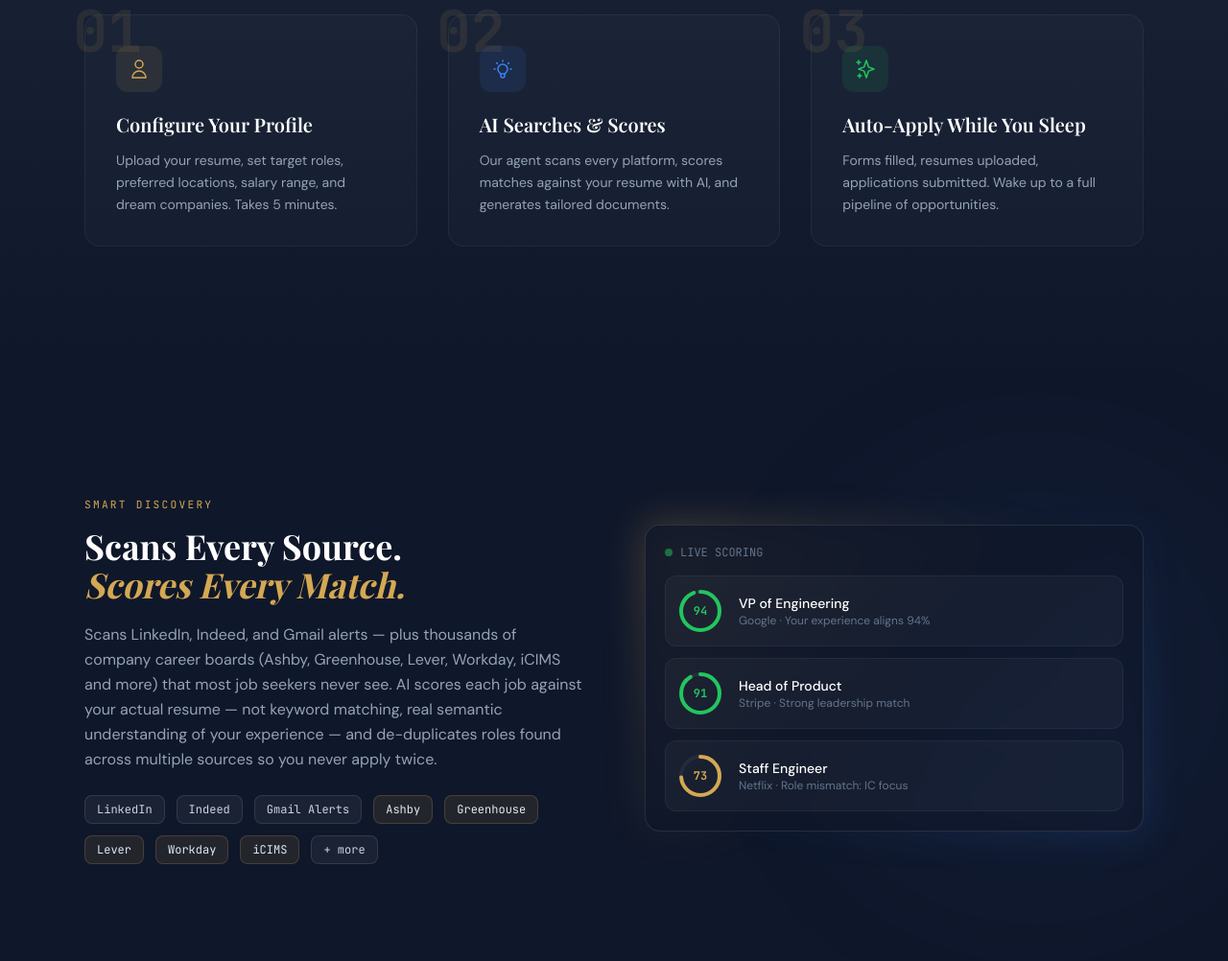
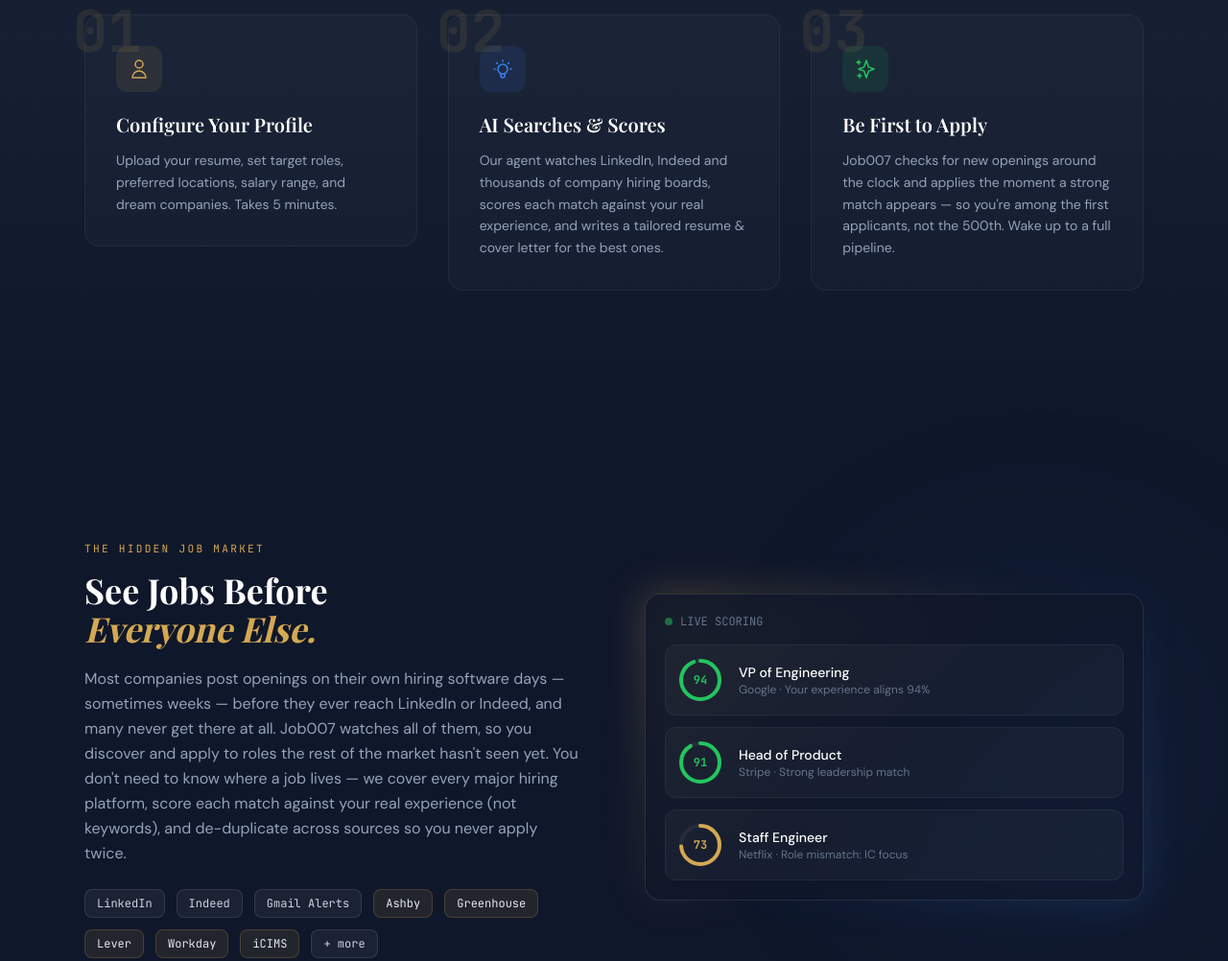
Before and after one commit to ddescause/job007-website, a plain HTML site: page index.html in a window 1280 px wide. Shown: the part 1786-2788 px from the top of the page at 96% size. Drawn offline with nearby package versions, Linux system fonts and the light colour scheme; a web font is replaced by a local one.

Commit message:
Website: lead with benefits — hidden/early jobs + be first to apply
Reframe away from ATS jargon (consumers don't know "ATS"/Ashby) toward the value:
- Hero + meta: "jobs you won't find on LinkedIn/Indeed, often before they're posted
  there" + "first in line to apply the moment a match appears".
- Smart Discovery → "The Hidden Job Market / See Jobs Before Everyone Else": companies
  post on their own hiring software before (or instead of) the big job sites; you
  don't need to know where — we cover every major platform.
- How-it-works step 3 → "Be First to Apply": applies around the clock so you're among
  the first applicants, not the 500th.

```diff
--- a/index.html
+++ b/index.html
@@ -4,7 +4,7 @@
   <meta charset="UTF-8">
   <meta name="viewport" content="width=device-width, initial-scale=1.0">
   <title>Job007 — Your AI Special Agent for Landing Your Dream Job</title>
-  <meta name="description" content="Job007 searches LinkedIn, Indeed, and thousands of company career boards (Ashby, Greenhouse, Lever, Workday) while you sleep. AI scores every job against your resume, writes tailored resumes & cover letters you refine by chat, and fills applications with a one-click browser assistant. Free to start — runs in your browser.">
+  <meta name="description" content="Job007 finds jobs you won't see on LinkedIn or Indeed — often before they're posted there — scores each against your resume, writes tailored resumes & cover letters you refine by chat, and applies the moment a match appears so you're first in line. Free to start — runs in your browser.">
   <script src="https://cdn.tailwindcss.com"></script>
   <script>
     tailwind.config = {
@@ -268,7 +268,7 @@
 
       <!-- Subtitle -->
       <p class="reveal reveal-delay-2 max-w-3xl mx-auto text-base sm:text-lg md:text-xl text-slate-400 leading-relaxed mb-10 font-light">
-        While you sleep, Job<span class="font-mono text-gold-400/80">007</span> searches LinkedIn, Indeed, Gmail alerts, and thousands of company career boards — Ashby, Greenhouse, Lever, Workday, iCIMS and more — scores every opportunity against your resume, generates tailored resumes and cover letters you refine just by chatting, and fills applications for you with a one-click browser assistant. Everything's ready for you by morning.
+        While you sleep, Job<span class="font-mono text-gold-400/80">007</span> scans LinkedIn, Indeed, and thousands of company hiring boards — surfacing roles you won't find on the big job sites, often <span class="text-gold-400/90">before they're posted there</span> — scores each against your resume, writes tailored resumes and cover letters you refine just by chatting, and is <span class="text-gold-400/90">first in line to apply</span> the moment a match appears. Everything's ready for you by morning.
       </p>
 
       <!-- CTA buttons -->
@@ -434,7 +434,7 @@
               <svg class="w-6 h-6 text-agent-blue" fill="none" stroke="currentColor" viewBox="0 0 24 24"><path stroke-linecap="round" stroke-linejoin="round" stroke-width="1.5" d="M9.663 17h4.673M12 3v1m6.364 1.636l-.707.707M21 12h-1M4 12H3m3.343-5.657l-.707-.707m2.828 9.9a5 5 0 117.072 0l-.548.547A3.374 3.374 0 0014 18.469V19a2 2 0 11-4 0v-.531c0-.895-.356-1.754-.988-2.386l-.548-.547z"/></svg>
             </div>
             <h3 class="font-display text-xl font-semibold text-white mb-3">AI Searches & Scores</h3>
-            <p class="text-sm text-slate-400 leading-relaxed">Our agent scans every platform, scores matches against your resume with AI, and generates tailored documents.</p>
+            <p class="text-sm text-slate-400 leading-relaxed">Our agent watches LinkedIn, Indeed and thousands of company hiring boards, scores each match against your real experience, and writes a tailored resume &amp; cover letter for the best ones.</p>
           </div>
         </div>
         <!-- Step 3 -->
@@ -444,8 +444,8 @@
             <div class="w-12 h-12 rounded-xl bg-agent-green/10 flex items-center justify-center mb-5">
               <svg class="w-6 h-6 text-agent-green" fill="none" stroke="currentColor" viewBox="0 0 24 24"><path stroke-linecap="round" stroke-linejoin="round" stroke-width="1.5" d="M5 3v4M3 5h4M6 17v4m-2-2h4m5-16l2.286 6.857L21 12l-5.714 2.143L13 21l-2.286-6.857L5 12l5.714-2.143L13 3z"/></svg>
             </div>
-            <h3 class="font-display text-xl font-semibold text-white mb-3">Auto-Apply While You Sleep</h3>
-            <p class="text-sm text-slate-400 leading-relaxed">Forms filled, resumes uploaded, applications submitted. Wake up to a full pipeline of opportunities.</p>
+            <h3 class="font-display text-xl font-semibold text-white mb-3">Be First to Apply</h3>
+            <p class="text-sm text-slate-400 leading-relaxed">Job007 checks for new openings around the clock and applies the moment a strong match appears — so you're among the first applicants, not the 500th. Wake up to a full pipeline.</p>
           </div>
         </div>
       </div>
@@ -461,10 +461,10 @@
       <div class="relative z-10 max-w-6xl mx-auto px-6">
         <div class="grid lg:grid-cols-2 gap-12 lg:gap-16 items-center">
           <div>
-            <span class="reveal section-label">Smart Discovery</span>
-            <h2 class="reveal reveal-delay-1 font-display text-3xl sm:text-4xl font-bold text-white mt-3 mb-5">Scans Every Source.<br><span class="text-gold-400 italic">Scores Every Match.</span></h2>
+            <span class="reveal section-label">The Hidden Job Market</span>
+            <h2 class="reveal reveal-delay-1 font-display text-3xl sm:text-4xl font-bold text-white mt-3 mb-5">See Jobs Before<br><span class="text-gold-400 italic">Everyone Else.</span></h2>
             <p class="reveal reveal-delay-2 text-slate-400 leading-relaxed mb-6">
-              Scans LinkedIn, Indeed, and Gmail alerts — plus thousands of company career boards (Ashby, Greenhouse, Lever, Workday, iCIMS and more) that most job seekers never see. AI scores each job against your actual resume — not keyword matching, real semantic understanding of your experience — and de-duplicates roles found across multiple sources so you never apply twice.
+              Most companies post openings on their own hiring software days — sometimes weeks — before they ever reach LinkedIn or Indeed, and many never get there at all. Job007 watches all of them, so you discover and apply to roles the rest of the market hasn't seen yet. You don't need to know where a job lives — we cover every major hiring platform, score each match against your real experience (not keywords), and de-duplicate across sources so you never apply twice.
             </p>
             <div class="reveal reveal-delay-3 flex flex-wrap gap-3">
               <span class="px-3 py-1.5 rounded-lg bg-white/5 border border-white/10 text-xs text-slate-300 font-mono">LinkedIn</span>
```
